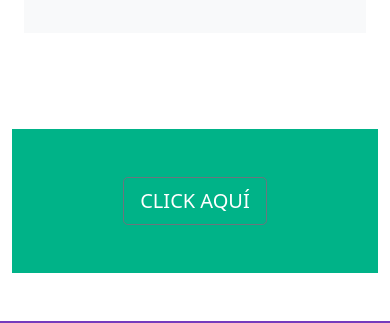
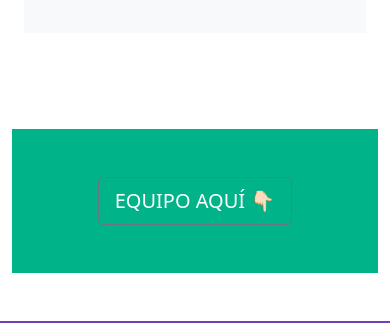
Before and after one commit to corresponsabilidad-mx/frontend, a Next.js app: page /conocenos in a window 390 px wide. Shown: the part 2500-2823 px from the top of the page. Built offline with nearby package versions, Linux system fonts and the light colour scheme; a web font is replaced by a local one.

Commit message:
Add styles to the organization chart

```diff
--- a/components/Organigrama.js
+++ b/components/Organigrama.js
@@ -5,9 +5,9 @@ export default function Organigrama () {
 	return (
 		<>
 		<h1 className="primary-color bg-transparent p-3 text-center p-2">EQUIPO</h1>
-		<div className="bg-light mb-5 text-dark p-5">
-			<Tree lineWidth='2px' lineColor='green'lineBorderRadius='10px' label={<div className='column'>CONSEJO DIRECTIVO</div>}>
-				<TreeNode label="DIRECCIÓN GENERAL" className='column'>
+		<div className="bg-light mb-5 text-dark p-5 responsive">
+			<Tree lineWidth='2px' lineColor='green'lineBorderRadius='10px' className=" container responsive" label={<div>CONSEJO DIRECTIVO</div>} key={index}>
+				<TreeNode label="DIRECCIÓN GENERAL">
 					<TreeNode label="COORDINACIÓN PROYECTOS DE DIAGNÓSTICO">
 						<TreeNode label="PROCESAMIENTO Y ANÁLISIS DE DATOS"/>
 						<TreeNode label="INVESTIGADOR Y ENCUESTADORES A,B Y C"/>
@@ -25,7 +25,7 @@ export default function Organigrama () {
 						<TreeNode label="INSTRUCTORES Y DOCENTES"/>
 					</TreeNode>
 				</TreeNode>
-				<TreeNode label="PRESIDENCIA DEL CONSEJO DIRECTIVO" className='column'>
+				<TreeNode label="PRESIDENCIA DEL CONSEJO DIRECTIVO">
 					<TreeNode label="TESORERÍA">
 						<TreeNode label="ADMINISTRACIÓN"/>
 						<TreeNode label="CONTABILIDAD (Subcontratación)"/>
--- a/pages/conocenos.js
+++ b/pages/conocenos.js
@@ -8,16 +8,16 @@ export default function Conocenos() {
 	return (
 		<div className="container mb-5">
 			<Nosotros />
-			<div className="pt-5 pb-5 secondary-color navbar-nav flex-fill justify-content-between align-items-center">
-			<div  className="text-center">{!show && <Organigrama /> }</div>
+			<div className="pt-5 pb-5 secondary-color navbar-nav flex-fill justify-content-between align-items-center responsive">
+			<div  className="text-center responsive">{!show && <Organigrama /> }</div>
                         <button
-                            className="btn btn-lg text-white btn-outline-secondary"
+                            className="btn btn-lg text-white btn-outline-secondary responsive"
                             type="button"
                             onClick={() => {
                             setShow(!show);
                             }}
                             >
-                            {show ? "CLICK AQUÍ" : "X"}
+                            {show ? "EQUIPO AQUÍ  👇🏻 " : " ✖️ "}
                         </button>
 			</div>
 	    	</div>
--- a/styles/globals.css
+++ b/styles/globals.css
@@ -364,3 +364,9 @@ body {
   height: 5px;
   background-color: #00b388;
 }
+
+@media (max-width: 1024px) {
+.responsive{
+  display: none;
+  }
+}
```
